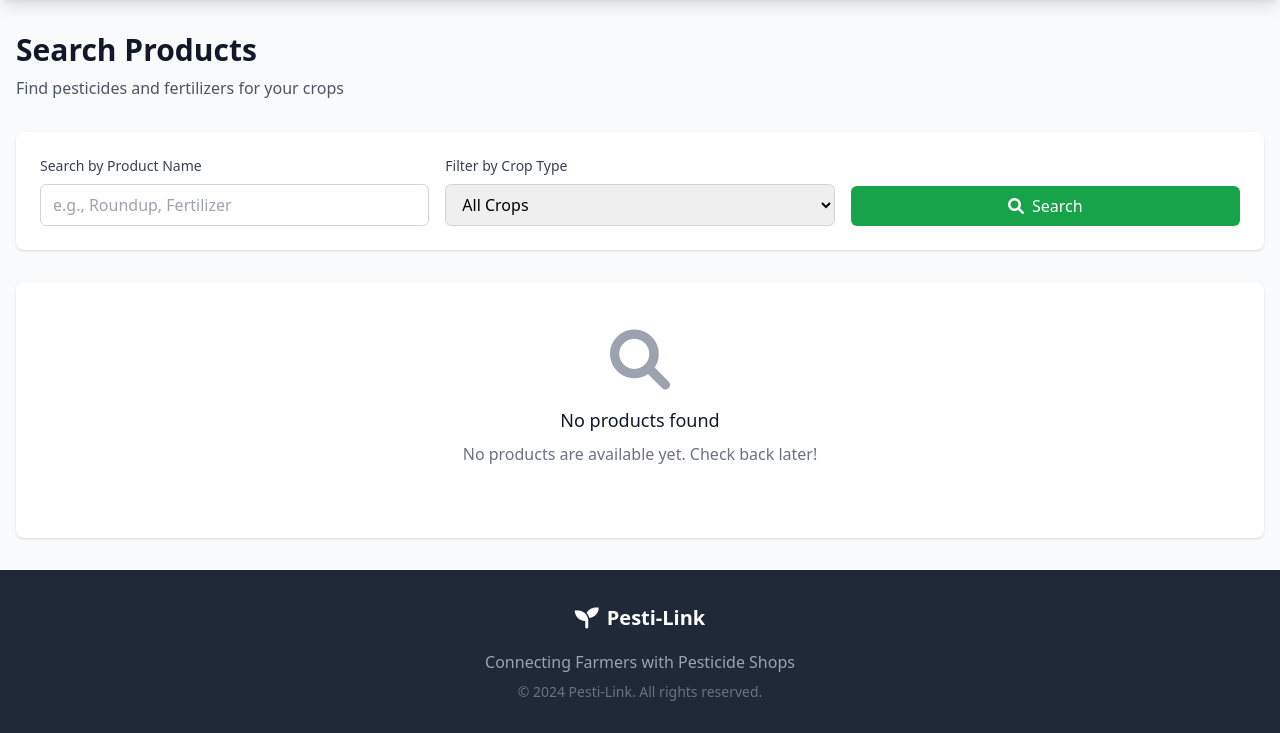
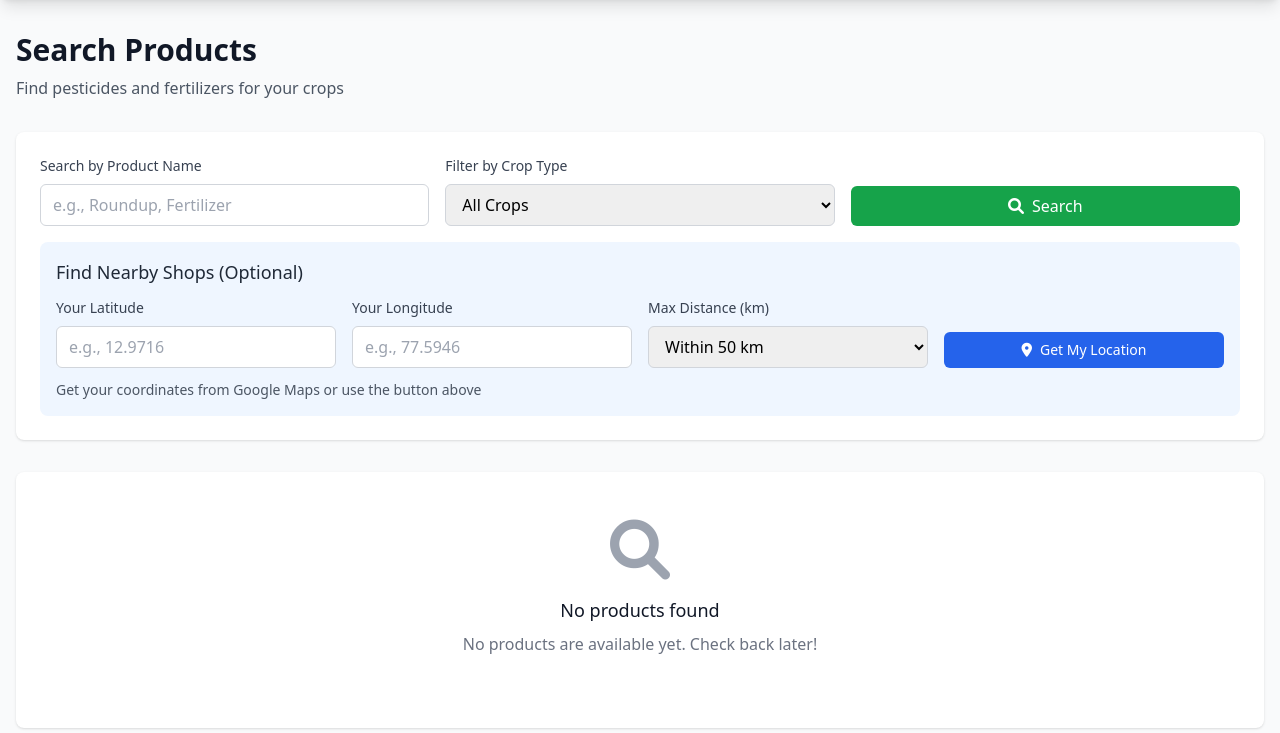
Before and after one commit to maddydevgits/tech-thinkers-mlew, a Flask app: page /search in a window 1280 px wide. Shown: the part 64-797 px from the top of the page. Run offline with Flask 3, Linux system fonts and the light colour scheme; the visitor is signed in with stand-in values (Sample User, id 1); data that the repository does not hold is empty; some libraries are stand-ins or nearby versions.

Commit message:
updating location based search

```diff
--- a/app.py
+++ b/app.py
@@ -5,6 +5,7 @@ from werkzeug.utils import secure_filename
 from datetime import datetime
 import os
 import uuid
+import math
 from bson import ObjectId
 from dotenv import load_dotenv
 import smtplib
@@ -14,12 +15,37 @@ from email.mime.multipart import MIMEMultipart
 # Load environment variables
 load_dotenv()
 
+def calculate_distance(lat1, lon1, lat2, lon2):
+    """Calculate distance between two points using Haversine formula"""
+    if not all([lat1, lon1, lat2, lon2]):
+        return None
+
+    # Convert to radians
+    lat1, lon1, lat2, lon2 = map(math.radians, [lat1, lon1, lat2, lon2])
+
+    # Haversine formula
+    dlat = lat2 - lat1
+    dlon = lon2 - lon1
+    a = math.sin(dlat/2)**2 + math.cos(lat1) * math.cos(lat2) * math.sin(dlon/2)**2
+    c = 2 * math.asin(math.sqrt(a))
+
+    # Radius of earth in kilometers
+    r = 6371
+    return c * r
+
 app = Flask(__name__)
 app.secret_key = os.environ.get('SECRET_KEY', 'dev-secret-key-change-in-production')
 
 # MongoDB configuration
 app.config['MONGO_URI'] = os.environ.get('MONGO_URI', 'mongodb://localhost:27017/pesti_link')
 mongo = PyMongo(app)
+
+# Test MongoDB connection
+try:
+    mongo.db.users.find_one()
+    print("MongoDB connection successful!")
+except Exception as e:
+    print(f"MongoDB connection error: {e}")
 
 # File upload configuration
 UPLOAD_FOLDER = 'uploads'
@@ -126,29 +152,49 @@ def index():
 @app.route('/register', methods=['GET', 'POST'])
 def register():
     if request.method == 'POST':
-        username = request.form['username']
-        email = request.form['email']
-        password = request.form['password']
-        user_type = request.form['user_type']
+        try:
+            print("Registration attempt started...")
+            username = request.form['username']
+            email = request.form['email']
+            password = request.form['password']
+            user_type = request.form['user_type']
 
-        # Check if user already exists
-        if mongo.db.users.find_one({'email': email}):
-            flash('Email already registered!', 'error')
+            print(f"Form data: username={username}, email={email}, user_type={user_type}")
+
+            # Check if user already exists
+            if mongo.db.users.find_one({'username': username}):
+                flash('Username already exists!', 'error')
+                return redirect(url_for('register'))
+
+            if mongo.db.users.find_one({'email': email}):
+                flash('Email already registered!', 'error')
+                return redirect(url_for('register'))
+
+            # Hash password and create user
+            hashed_password = generate_password_hash(password)
+            user = {
+                'username': username,
+                'email': email,
+                'password': hashed_password,
+                'user_type': user_type,
+                'created_at': datetime.utcnow()
+            }
+
+            # Shop owners can add location details later in their profile
+            if user_type == 'shop_owner':
+                print("Shop owner registered - can add location details later")
+
+            print("Inserting user into database...")
+            result = mongo.db.users.insert_one(user)
+            print(f"User inserted with ID: {result.inserted_id}")
+
+            flash('Registration successful! Please login.', 'success')
+            return redirect(url_for('login'))
+
+        except Exception as e:
+            print(f"Registration error: {e}")
+            flash(f'Registration failed: {str(e)}', 'error')
             return redirect(url_for('register'))
-
-        # Hash password and create user
-        hashed_password = generate_password_hash(password)
-        user = {
-            'username': username,
-            'email': email,
-            'password': hashed_password,
-            'user_type': user_type,
-            'created_at': datetime.utcnow()
-        }
-
-        mongo.db.users.insert_one(user)
-        flash('Registration successful! Please login.', 'success')
-        return redirect(url_for('login'))
 
     return render_template('register.html')
 
@@ -211,6 +257,10 @@ def add_product():
                     flash('Invalid file type. Please upload PNG, JPG, JPEG, GIF, or WebP images only.', 'error')
                     return render_template('add_product.html')
 
+        # Get shop owner info for location data
+        shop_owner = mongo.db.users.find_one({'_id': ObjectId(session['user_id'])})
+        shop_name = shop_owner.get('shop_name', session['username'])
+
         product = {
             'name': request.form['name'],
             'specifications': request.form['specifications'],
@@ -219,7 +269,12 @@ def add_product():
             'crop_type': request.form['crop_type'],
             'chemicals': request.form['chemicals'],
             'shop_owner_id': session['user_id'],
-            'shop_name': session['username'],
+            'shop_name': shop_name,
+            'shop_city': shop_owner.get('city', ''),
+            'shop_state': shop_owner.get('state', ''),
+            'shop_pincode': shop_owner.get('pincode', ''),
+            'shop_latitude': shop_owner.get('latitude'),
+            'shop_longitude': shop_owner.get('longitude'),
             'image_filename': image_filename,
             'created_at': datetime.utcnow()
         }
@@ -336,6 +391,9 @@ def search():
 
     query = request.args.get('q', '')
     crop_type = request.args.get('crop_type', '')
+    farmer_lat = request.args.get('lat', '')
+    farmer_lon = request.args.get('lon', '')
+    max_distance = request.args.get('max_distance', '50')  # Default 50km
 
     search_filter = {}
     if query:
@@ -344,7 +402,98 @@ def search():
         search_filter['crop_type'] = {'$regex': crop_type, '$options': 'i'}
 
     products = list(mongo.db.products.find(search_filter))
-    return render_template('search.html', products=products, query=query, crop_type=crop_type)
+
+    # Calculate distances if farmer location is provided
+    if farmer_lat and farmer_lon:
+        try:
+            farmer_lat = float(farmer_lat)
+            farmer_lon = float(farmer_lon)
+            max_distance = float(max_distance)
+
+            for product in products:
+                if product.get('shop_latitude') and product.get('shop_longitude'):
+                    distance = calculate_distance(
+                        farmer_lat, farmer_lon,
+                        product['shop_latitude'], product['shop_longitude']
+                    )
+                    product['distance'] = distance
+                else:
+                    product['distance'] = None
+
+            # Filter by distance and sort by distance
+            products = [p for p in products if p.get('distance') is None or p['distance'] <= max_distance]
+            products.sort(key=lambda x: x.get('distance', float('inf')))
+
+        except (ValueError, TypeError):
+            pass
+
+    return render_template('search.html', products=products, query=query, crop_type=crop_type, farmer_lat=farmer_lat, farmer_lon=farmer_lon, max_distance=max_distance)
+
+@app.route('/shop_profile', methods=['GET', 'POST'])
+def shop_profile():
+    if 'user_id' not in session or session['user_type'] != 'shop_owner':
+        flash('Access denied! Only shop owners can access this page.', 'error')
+        return redirect(url_for('login'))
+
+    if request.method == 'POST':
+        try:
+            # Get form data
+            shop_name = request.form.get('shop_name', '')
+            shop_address = request.form.get('shop_address', '')
+            city = request.form.get('city', '')
+            state = request.form.get('state', '')
+            pincode = request.form.get('pincode', '')
+            phone = request.form.get('phone', '')
+            latitude = request.form.get('latitude', '')
+            longitude = request.form.get('longitude', '')
+
+            # Validate required fields
+            if not all([shop_name, shop_address, city, state, pincode, phone]):
+                flash('Please fill all required fields!', 'error')
+                return redirect(url_for('shop_profile'))
+
+            # Update user profile
+            update_data = {
+                'shop_name': shop_name,
+                'shop_address': shop_address,
+                'city': city,
+                'state': state,
+                'pincode': pincode,
+                'phone': phone,
+                'latitude': float(latitude) if latitude else None,
+                'longitude': float(longitude) if longitude else None,
+                'updated_at': datetime.utcnow()
+            }
+
+            mongo.db.users.update_one(
+                {'_id': ObjectId(session['user_id'])},
+                {'$set': update_data}
+            )
+
+            # Update all products with new shop information
+            mongo.db.products.update_many(
+                {'shop_owner_id': session['user_id']},
+                {'$set': {
+                    'shop_name': shop_name,
+                    'shop_city': city,
+                    'shop_state': state,
+                    'shop_pincode': pincode,
+                    'shop_latitude': float(latitude) if latitude else None,
+                    'shop_longitude': float(longitude) if longitude else None
+                }}
+            )
+
+            flash('Shop profile updated successfully!', 'success')
+            return redirect(url_for('shop_profile'))
+
+        except Exception as e:
+            print(f"Profile update error: {e}")
+            flash('Error updating profile. Please try again.', 'error')
+            return redirect(url_for('shop_profile'))
+
+    # GET request - show profile form
+    user = mongo.db.users.find_one({'_id': ObjectId(session['user_id'])})
+    return render_template('shop_profile.html', user=user)
 
 @app.route('/notifications')
 def notifications():
--- a/templates/search.html
+++ b/templates/search.html
@@ -46,6 +46,42 @@
                         class="w-full bg-green-600 hover:bg-green-700 text-white px-6 py-2 rounded-md font-medium transition duration-300">
                         <i class="fas fa-search mr-2"></i><span data-translate="search">Search</span>
                     </button>
+                </div>
+            </div>
+
+            <!-- Location-based search fields -->
+            <div class="mt-6 bg-blue-50 p-4 rounded-lg">
+                <h3 class="text-lg font-medium text-gray-800 mb-3" data-translate="location_search">Find Nearby Shops (Optional)</h3>
+                <div class="grid grid-cols-1 md:grid-cols-4 gap-4">
+                    <div>
+                        <label for="lat" class="block text-sm font-medium text-gray-700 mb-2" data-translate="latitude_label">Your Latitude</label>
+                        <input type="number" id="lat" name="lat" step="any" value="{{ farmer_lat }}"
+                               class="w-full px-3 py-2 border border-gray-300 rounded-md focus:outline-none focus:ring-green-500 focus:border-green-500"
+                               placeholder="e.g., 12.9716" data-translate-placeholder="latitude_placeholder">
+                    </div>
+                    <div>
+                        <label for="lon" class="block text-sm font-medium text-gray-700 mb-2" data-translate="longitude_label">Your Longitude</label>
+                        <input type="number" id="lon" name="lon" step="any" value="{{ farmer_lon }}"
+                               class="w-full px-3 py-2 border border-gray-300 rounded-md focus:outline-none focus:ring-green-500 focus:border-green-500"
+                               placeholder="e.g., 77.5946" data-translate-placeholder="longitude_placeholder">
+                    </div>
+                    <div>
+                        <label for="max_distance" class="block text-sm font-medium text-gray-700 mb-2" data-translate="max_distance_label">Max Distance (km)</label>
+                        <select id="max_distance" name="max_distance" class="w-full px-3 py-2 border border-gray-300 rounded-md focus:outline-none focus:ring-green-500 focus:border-green-500">
+                            <option value="10" {% if max_distance == '10' %}selected{% endif %} data-translate="within_10km">Within 10 km</option>
+                            <option value="25" {% if max_distance == '25' %}selected{% endif %} data-translate="within_25km">Within 25 km</option>
+                            <option value="50" {% if max_distance == '50' %}selected{% endif %} data-translate="within_50km">Within 50 km</option>
+                            <option value="100" {% if max_distance == '100' %}selected{% endif %} data-translate="within_100km">Within 100 km</option>
+                        </select>
+                    </div>
+                    <div class="flex items-end">
+                        <button type="button" onclick="getCurrentLocation()" class="w-full bg-blue-600 hover:bg-blue-700 text-white px-4 py-2 rounded-md text-sm font-medium" data-translate="get_current_location">
+                            <i class="fas fa-map-marker-alt mr-2"></i>Get My Location
+                        </button>
+                    </div>
+                </div>
+                <div class="mt-3">
+                    <p class="text-sm text-gray-600" data-translate="location_note">Get your coordinates from Google Maps or use the button above</p>
                 </div>
             </div>
         </form>
@@ -113,6 +149,21 @@
                                 <span><i class="fas fa-store mr-1"></i>{{ product.shop_name }}</span>
                                 <span><i class="fas fa-calendar mr-1"></i>{{ product.created_at.strftime('%d %b %Y') }}</span>
                             </div>
+
+                            <!-- Distance and Location Info -->
+                            {% if product.distance is defined and product.distance is not none %}
+                            <div class="mb-3 p-2 bg-green-50 rounded-md">
+                                <div class="flex items-center text-sm text-green-700">
+                                    <i class="fas fa-map-marker-alt mr-2"></i>
+                                    <span data-translate="distance_away">{{ "%.1f"|format(product.distance) }} km away</span>
+                                </div>
+                                {% if product.shop_city %}
+                                <div class="text-xs text-green-600 mt-1">
+                                    <i class="fas fa-location-dot mr-1"></i>{{ product.shop_city }}, {{ product.shop_state }}
+                                </div>
+                                {% endif %}
+                            </div>
+                            {% endif %}
 
                             <!-- Order Now Button -->
                             {% if session.user_id and session.user_type == 'farmer' %}
@@ -280,4 +331,36 @@ document.getElementById('orderModal').addEventListener('click', function(e) {
     }
 });
 </script>
+
+<script>
+function getCurrentLocation() {
+    if (navigator.geolocation) {
+        navigator.geolocation.getCurrentPosition(
+            function(position) {
+                document.getElementById('lat').value = position.coords.latitude.toFixed(6);
+                document.getElementById('lon').value = position.coords.longitude.toFixed(6);
+
+                // Show success message
+                const button = document.querySelector('button[onclick="getCurrentLocation()"]');
+                const originalText = button.innerHTML;
+                button.innerHTML = '<i class="fas fa-check mr-2"></i>Location Found!';
+                button.classList.remove('bg-blue-600', 'hover:bg-blue-700');
+                button.classList.add('bg-green-600', 'hover:bg-green-700');
+
+                setTimeout(() => {
+                    button.innerHTML = originalText;
+                    button.classList.remove('bg-green-600', 'hover:bg-green-700');
+                    button.classList.add('bg-blue-600', 'hover:bg-blue-700');
+                }, 2000);
+            },
+            function(error) {
+                alert('Unable to get your location. Please enter coordinates manually.');
+                console.error('Geolocation error:', error);
+            }
+        );
+    } else {
+        alert('Geolocation is not supported by this browser. Please enter coordinates manually.');
+    }
+}
+</script>
 {% endblock %}
```
Also changed, not shown: templates/shop_dashboard.html (+5 -2 lines), templates/shop_profile.html (added, +155 -0 lines).
